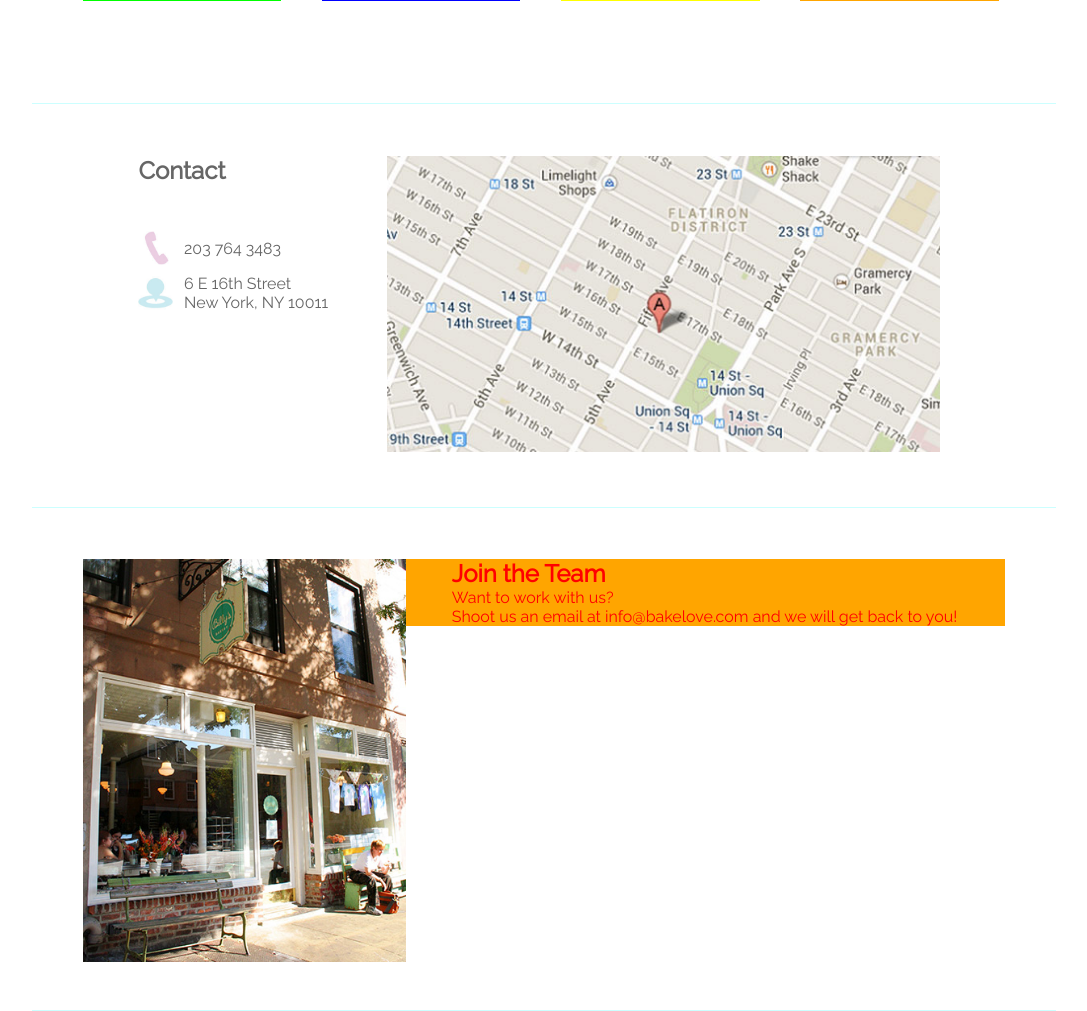
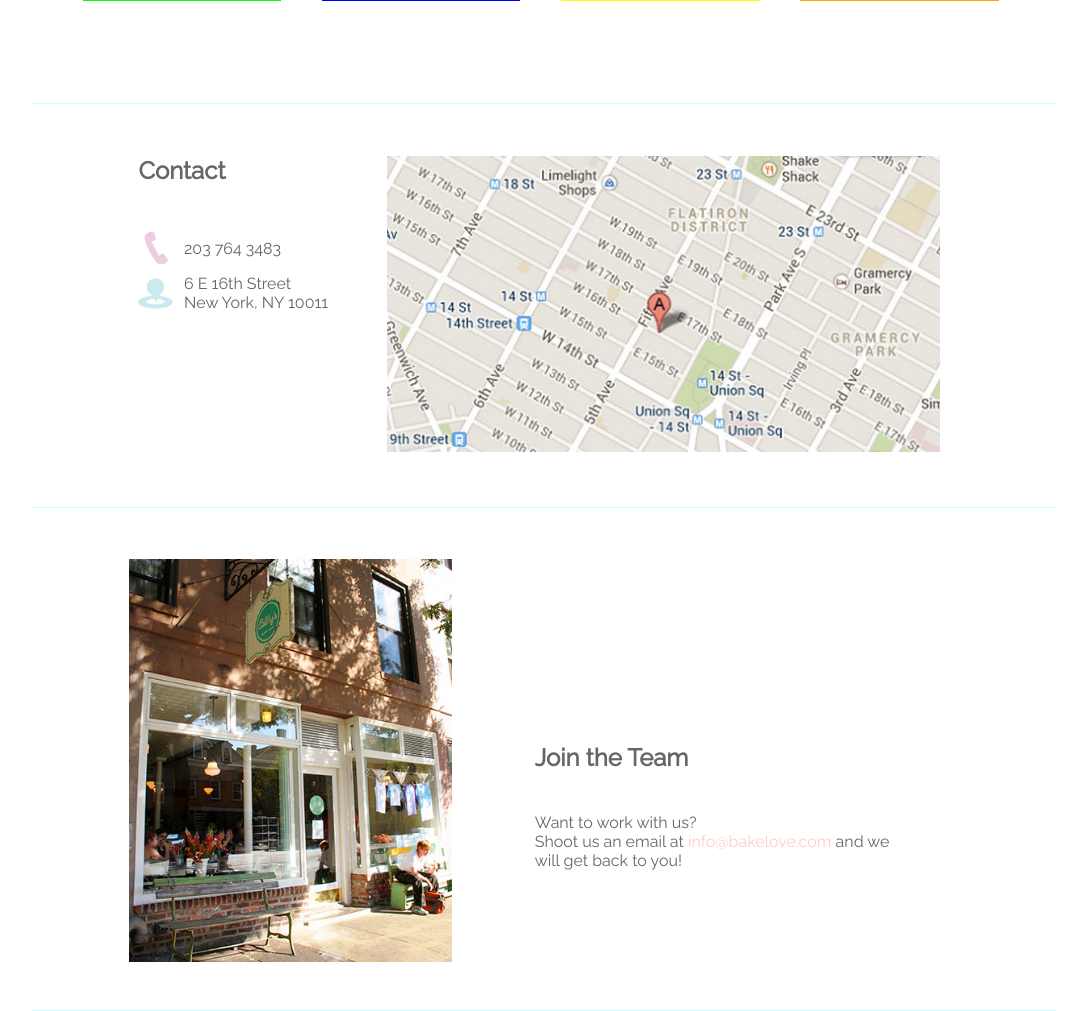
Before and after one commit to skyunlee/Web3, a PHP site: page / in a window 1280 px wide. Shown: the part 1555-2566 px from the top of the page, without its empty margins (96-1183 px from the left). Run offline with PHP 8.4, Linux system fonts and the light colour scheme.

Commit message:
some minor changes

```diff
--- a/3. Midterm Project/ritika-sk-combine-ver1/index-ver3.css
+++ b/3. Midterm Project/ritika-sk-combine-ver1/index-ver3.css
@@ -185,6 +185,8 @@ h2{
 }
 /********************* MENU END ************************/
 
+
+/********************* CONTACT START ************************/
 .contact_container{
 	padding: 5%;
 	/*background: yellow;*/
@@ -205,6 +207,7 @@ h2{
 
 .contact_container .content_text h2{
 	margin-bottom: 20%;
+	font-size: 1.5em;
 }
 
 .phone{
@@ -255,7 +258,11 @@ h2{
 
 .map img{
 	width: 100%;
+	min-width: 400px;
 }
+
+/********************* CONTACT END ************************/
+
 
 /*
 .contact_container .content_text img{
@@ -275,23 +282,41 @@ h2{
 }
 */
 
+/********************* CAREER START ************************/
 .career_container{
-	padding: 5%;
 	/*background: green;*/
 	width: 90%;
 	height: 20%;
+	padding: 5%;
 	border-bottom: solid 1px #cff;
 }
 
-.career_container img{
+.career_bakery_photo{
 	width: 35%;
-	height: auto;
+	margin-left: 5%;
+	display: inline-block;
 	float: left;
-	margin-right: 5%;
+}
+
+.career_bakery_photo img{
+	width: 100%;
+	min-width: 200px;
 }
 
 .career_container .content_text{
-	color: red;
-	background: orange;
-	/*width: 20%;*/
+	/*background: orange;*/
+	width: 40%;
+	float: left;
+	display: inline-block;
+	margin-top: 20%;
+	margin-left: 9%;
 }
+
+.career_container .content_text h2{
+	margin-bottom: 11%;
+}
+
+.career_container .content_text span{
+	color: #fcc;
+}
+/********************* CAREER END ************************/
--- a/3. Midterm Project/ritika-sk-combine-ver1/index.html
+++ b/3. Midterm Project/ritika-sk-combine-ver1/index.html
@@ -59,11 +59,11 @@
 			<div class="content_text">
 				<h2>Contact</h2>
 				<div class="phone">
-					<img src="images/contact_career_img/phone-icon.jpg" alt="phone icon">
+					<img src="images/contact_career_img/phone-icon.png" alt="phone icon">
 					<p>203 764 3483</p>
 				</div>
 				<div class="address">
-					<img src="images/contact_career_img/location-icon.jpg" alt="location-icon">
+					<img src="images/contact_career_img/location-icon.png" alt="location-icon">
 					<p>6 E 16th Street<br>New York, NY 10011</p>
 				</div>
 			</div>
@@ -74,11 +74,13 @@
 		</div>
 
 		<div class="career_container">
-			<img src="images/contact_career_img/billysbakery.jpg" alt="bakery(exterior) photo">
+			<div class="career_bakery_photo">
+				<img src="images/contact_career_img/billysbakery.jpg" alt="bakery(exterior) photo">
+			</div>
 			<div class="content_text">
 				<h2>Join the Team</h2>
 				<p>Want to work with us?<br>
-					Shoot us an email at info@bakelove.com and we will get back to you!
+					Shoot us an email at <span>info@bakelove.com</span> and we will get back to you!
 				</p>
 			</div>
 		</div>
```
Also changed, not shown: 3. Midterm Project/ritika-sk-combine-ver1/images/contact_career_img/location-icon.png (added), 3. Midterm Project/ritika-sk-combine-ver1/images/contact_career_img/map.jpg (deleted), 3. Midterm Project/ritika-sk-combine-ver1/images/contact_career_img/map.png (deleted), 3. Midterm Project/ritika-sk-combine-ver1/images/contact_career_img/map2.png (deleted), 3. Midterm Project/ritika-sk-combine-ver1/images/contact_career_img/phone-icon.png (added), 1 other file.
